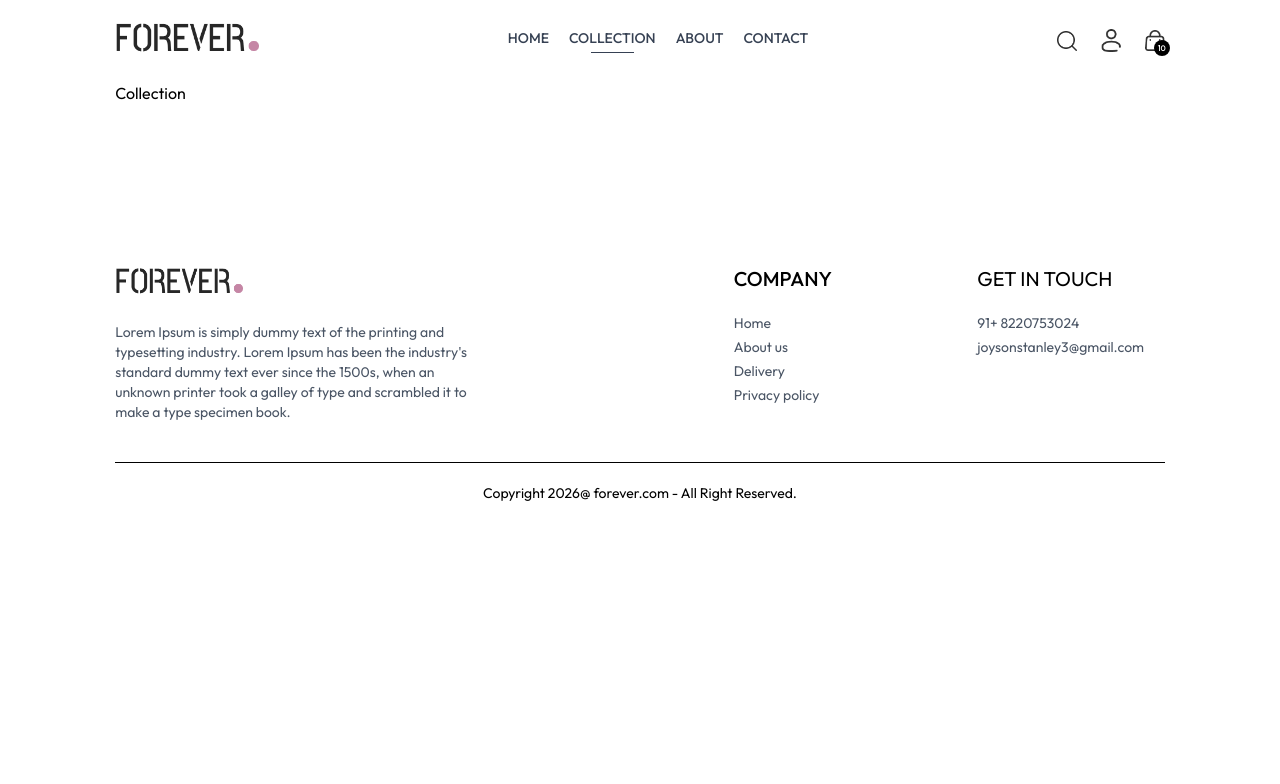
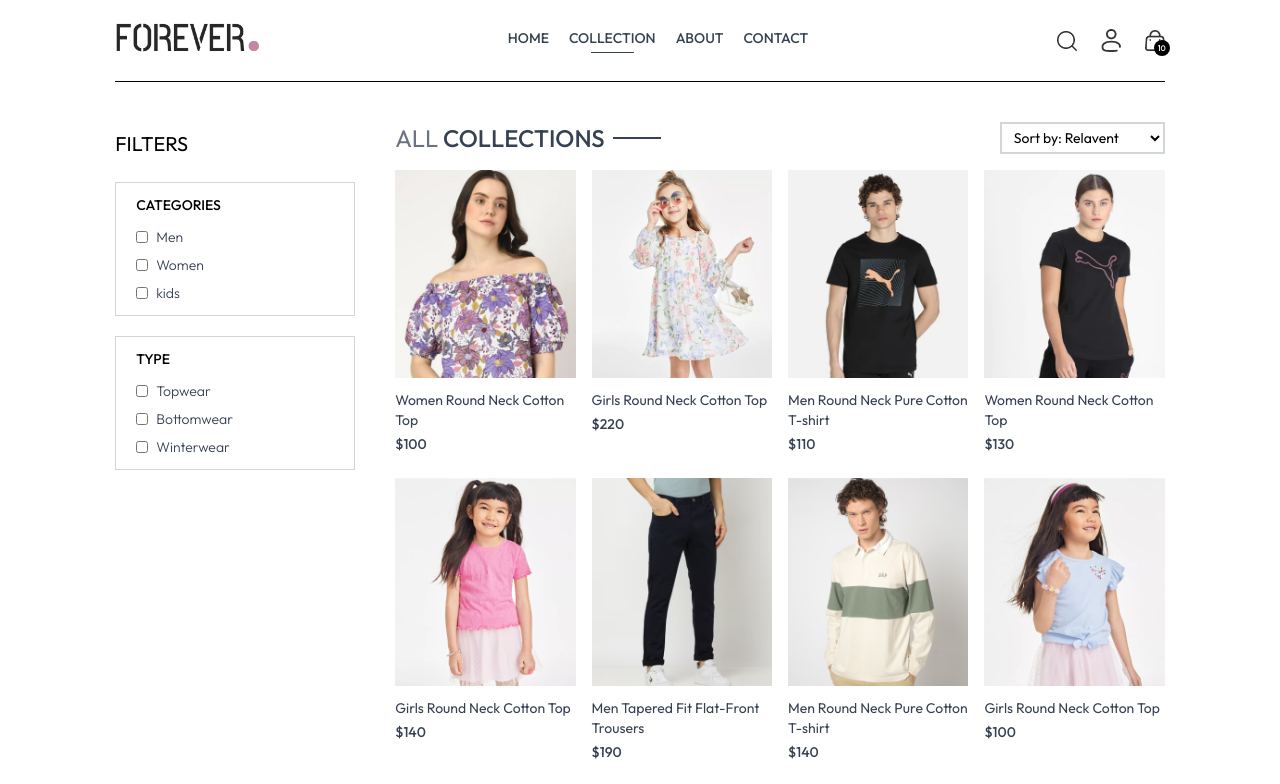
Before and after one commit to JoysonStanly/e-commerce-app, a React (Vite) app in the folder frontend/: page /collection in a window 1280 px wide. Shown: the top 784 px of the page. Built offline with nearby package versions, Linux system fonts and the light colour scheme.

Commit message:
collection page was created

```diff
--- a/frontend/src/pages/Collection.jsx
+++ b/frontend/src/pages/Collection.jsx
@@ -1,8 +1,151 @@
-import React from 'react'
+import React, { useContext, useEffect, useState } from 'react'
+import { ShopContext } from '../context/ShopContext'
+import { assets } from '../assets/assets';
+import Title from '../components/Title';
+import ProductItem from '../components/ProductItem';
 
 const Collection = () => {
+
+  const { products , search , showSearch } = useContext(ShopContext);
+  const [showFilter,setShowFilter] = useState(false);
+  const [filterProducts,setFilterProducts] = useState([]);
+  const [category,setCategory] = useState([]);
+  const [subCategory,setSubCategory] = useState([]);
+  const [sortType,setSortType] = useState('relavent')
+
+  const toggleCategory = (e) => {
+
+    if (category.includes(e.target.value)) {
+        setCategory(prev=> prev.filter(item => item !== e.target.value))
+    }
+    else{
+      setCategory(prev => [...prev,e.target.value])
+    }
+
+  }
+
+  const toggleSubCategory = (e) => {
+
+    if (subCategory.includes(e.target.value)) {
+      setSubCategory(prev=> prev.filter(item => item !== e.target.value))
+    }
+    else{
+      setSubCategory(prev => [...prev,e.target.value])
+    }
+  }
+
+  const applyFilter = () => {
+
+    let productsCopy = products.slice();
+
+    if (showSearch && search) {
+      productsCopy = productsCopy.filter(item => item.name.toLowerCase().includes(search.toLowerCase()))
+    }
+
+    if (category.length > 0) {
+      productsCopy = productsCopy.filter(item => category.includes(item.category));
+    }
+
+    if (subCategory.length > 0 ) {
+      productsCopy = productsCopy.filter(item => subCategory.includes(item.subCategory))
+    }
+
+    setFilterProducts(productsCopy)
+
+  }
+
+  const sortProduct = () => {
+
+    let fpCopy = filterProducts.slice();
+
+    switch (sortType) {
+      case 'low-high':
+        setFilterProducts(fpCopy.sort((a,b)=>(a.price - b.price)));
+        break;
+
+      case 'high-low':
+        setFilterProducts(fpCopy.sort((a,b)=>(b.price - a.price)));
+        break;
+
+      default:
+        applyFilter();
+        break;
+    }
+
+  }
+
+  useEffect(()=>{
+      applyFilter();
+  },[category,subCategory,search,showSearch,products])
+
+  useEffect(()=>{
+    sortProduct();
+  },[sortType])
+
   return (
-    <div>Collection</div>
+    <div className='flex flex-col sm:flex-row gap-1 sm:gap-10 pt-10 border-t'>
+
+      {/* Filter Options */}
+      <div className='min-w-60'>
+        <p onClick={()=>setShowFilter(!showFilter)} className='my-2 text-xl flex items-center cursor-pointer gap-2'>FILTERS
+          <img className={`h-3 sm:hidden ${showFilter ? 'rotate-90' : ''}`} src={assets.dropdown_icon} alt="" />
+        </p>
+        {/* Category Filter */}
+        <div className={`border border-gray-300 pl-5 py-3 mt-6 ${showFilter ? '' :'hidden'} sm:block`}>
+          <p className='mb-3 text-sm font-medium'>CATEGORIES</p>
+          <div className='flex flex-col gap-2 text-sm font-light text-gray-700'>
+            <p className='flex gap-2'>
+              <input className='w-3' type="checkbox" value={'Men'} onChange={toggleCategory}/> Men
+            </p>
+            <p className='flex gap-2'>
+              <input className='w-3' type="checkbox" value={'Women'} onChange={toggleCategory}/> Women
+            </p>
+            <p className='flex gap-2'>
+              <input className='w-3' type="checkbox" value={'Kids'} onChange={toggleCategory}/> kids
+            </p>
+          </div>
+        </div>
+        {/* SubCategory Filter */}
+        <div className={`border border-gray-300 pl-5 py-3 my-5 ${showFilter ? '' :'hidden'} sm:block`}>
+          <p className='mb-3 text-sm font-medium'>TYPE</p>
+          <div className='flex flex-col gap-2 text-sm font-light text-gray-700'>
+            <p className='flex gap-2'>
+              <input className='w-3' type="checkbox" value={'Topwear'} onChange={toggleSubCategory}/> Topwear
+            </p>
+            <p className='flex gap-2'>
+              <input className='w-3' type="checkbox" value={'Bottomwear'} onChange={toggleSubCategory}/> Bottomwear
+            </p>
+            <p className='flex gap-2'>
+              <input className='w-3' type="checkbox" value={'Winterwear'} onChange={toggleSubCategory}/> Winterwear
+            </p>
+          </div>
+        </div>
+      </div>
+
+      {/* Right Side */}
+      <div className='flex-1'>
+
+        <div className='flex justify-between text-base sm:text-2xl mb-4'>
+            <Title text1={'ALL'} text2={'COLLECTIONS'} />
+            {/* Porduct Sort */}
+            <select onChange={(e)=>setSortType(e.target.value)} className='border-2 border-gray-300 text-sm px-2'>
+              <option value="relavent">Sort by: Relavent</option>
+              <option value="low-high">Sort by: Low to High</option>
+              <option value="high-low">Sort by: High to Low</option>
+            </select>
+        </div>
+
+        {/* Map Products */}
+        <div className='grid grid-cols-2 md:grid-cols-3 lg:grid-cols-4 gap-4 gap-y-6'>
+          {
+            filterProducts.map((item,index)=>(
+              <ProductItem key={index} name={item.name} id={item._id} price={item.price} image={item.image} />
+            ))
+          }
+        </div>
+      </div>
+
+    </div>
   )
 }
 
```
